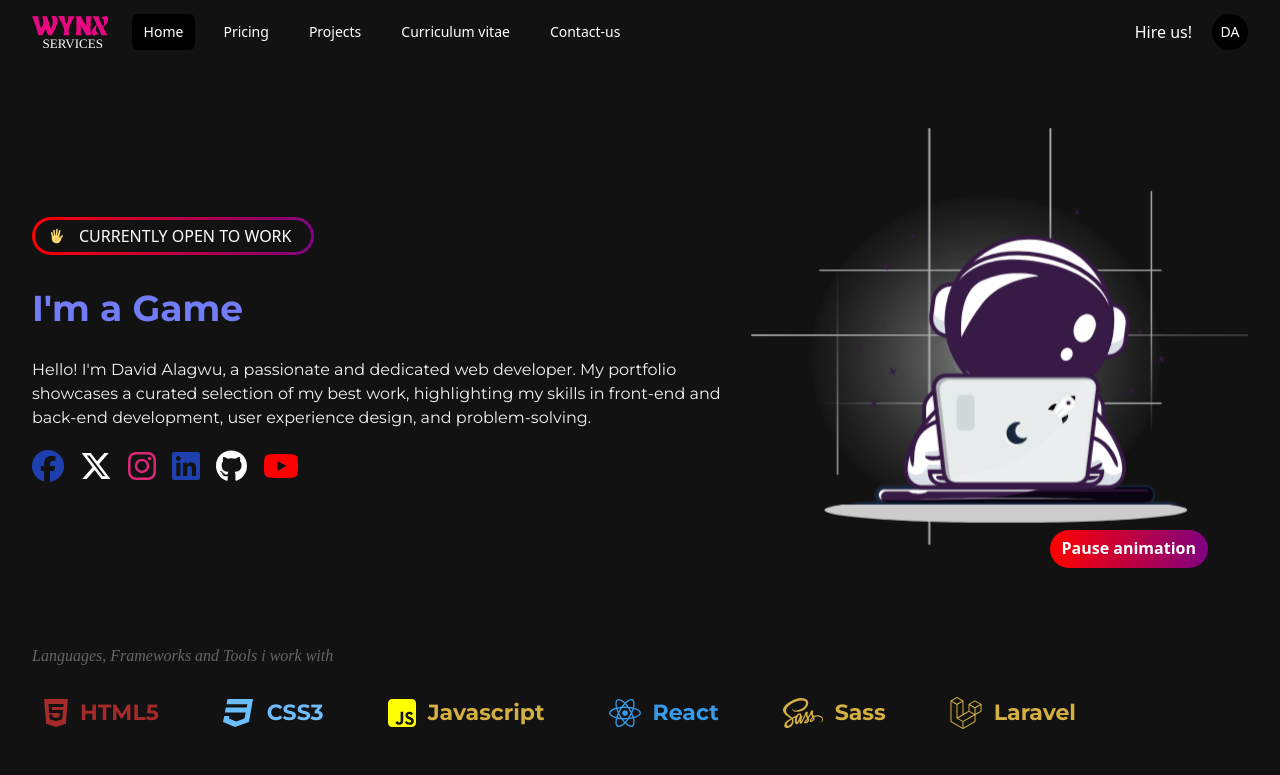
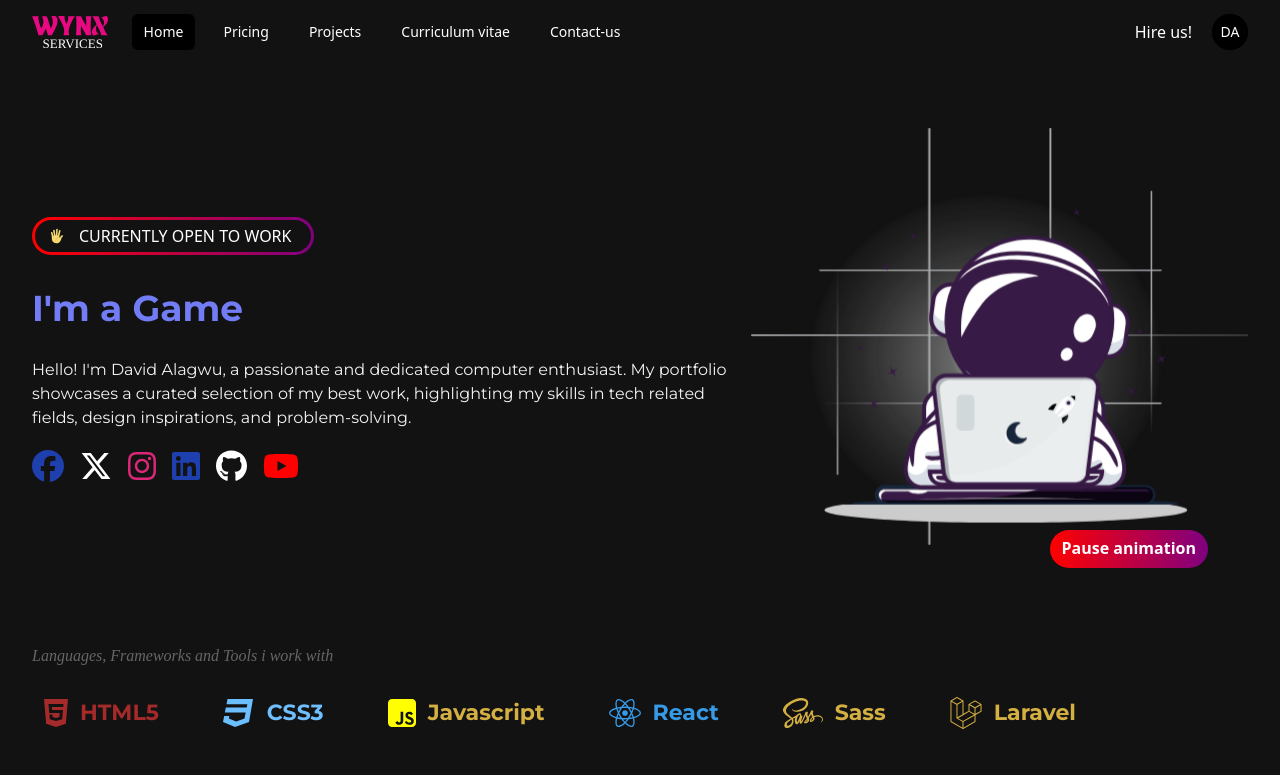
Before and after one commit to Alagwudavid/wynx, a React (Vite) app: page / in a window 1280 px wide. Shown: the top 775 px of the page. Built offline with nearby package versions, Linux system fonts and the light colour scheme; a web font is replaced by a local one.

Commit message:
hero intro text update

```diff
--- a/src/components/Hero.jsx
+++ b/src/components/Hero.jsx
@@ -34,7 +34,7 @@ const Hero = () => {
                     repeat={Infinity}
                     /></h1>
                     <div className="font-[montserrat] text-[#f3f3f3] pr-3">
-                    Hello! I'm David Alagwu, a passionate and dedicated web developer. My portfolio showcases a curated selection of my best work, highlighting my skills in front-end and back-end development, user experience design, and problem-solving.
+                    Hello! I'm David Alagwu, a passionate and dedicated computer enthusiast. My portfolio showcases a curated selection of my best work, highlighting my skills in tech related fields, design inspirations, and problem-solving.
                     </div>
                     <div className="flex space-x-4">
                     {socials.map((item) => (
```
